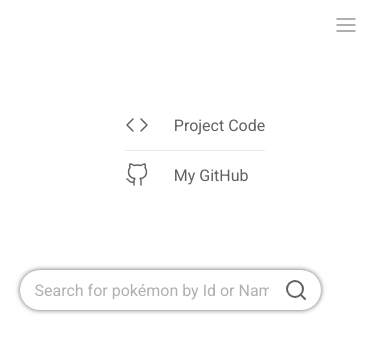
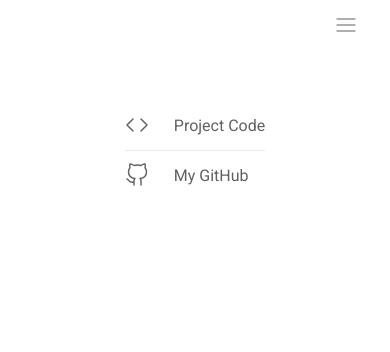
Before and after one commit to TravisTHII/pokesearch, a React (Create React App) app: page / in a window 390 px wide. Both pictures are taken after a click on the button 345 px from the left and 25 px from the top of the page. Shown: the top 352 px of the page. Built offline with nearby package versions, Linux system fonts and the light colour scheme.

Commit message:
updated home mobile styles

```diff
--- a/src/components/header/mobile/index.tsx
+++ b/src/components/header/mobile/index.tsx
@@ -2,13 +2,10 @@ import { useState } from 'react'
 import { createPortal } from 'react-dom'
 import { IconContext } from 'react-icons'
 import { FiMenu } from 'react-icons/fi'
-import { useHideBodyOverflow } from '../../../hooks'
 import { Menu } from './Menu'
 
 export const MobileMenu = () => {
   const [open, setOpen] = useState(false)
-
-  useHideBodyOverflow(open)
 
   return (
     <>
--- a/src/hooks/index.ts
+++ b/src/hooks/index.ts
@@ -1,3 +1,2 @@
 export { useOutsideClick } from './useOutSideClick'
 export { useSearchPokemon } from './useSearchPokemon'
-export { useHideBodyOverflow } from './useHideBodyOverflow'
--- a/src/hooks/useHideBodyOverflow/index.ts
+++ /dev/null
@@ -1,10 +0,0 @@
-import { useEffect } from 'react'
-
-export const useHideBodyOverflow = (open: boolean) =>
-  useEffect(() => {
-    if (open) {
-      document.body.classList.add('overflow_hidden')
-    }
-
-    return () => document.body.classList.remove('overflow_hidden')
-  }, [open])
--- a/src/style/index.css
+++ b/src/style/index.css
@@ -124,6 +124,7 @@ Header
   background-color: #ffffff;
   position: fixed;
   top: 50px;
+  z-index: 9;
 }
 #mobile_menu > .container {
   padding-top: 50px;
@@ -148,15 +149,15 @@ Home
 */
 
 #home {
-  height: 300px;
+  padding-top: 50px;
 }
 #home .home_container {
   flex-direction: column;
   justify-content: space-between;
-  height: 220px;
 }
 #home .home_container .logo {
   flex-direction: column;
+  margin-bottom: 30px;
 }
 .logo .pokemon_logo {
   max-width: 300px;
@@ -693,6 +694,15 @@ Responsiveness
   }
 }
 
+@media only screen and (max-width: 500px) {
+  #search {
+    flex-direction: column;
+  }
+  .search_main {
+    margin-bottom: 10px;
+  }
+}
+
 @media only screen and (max-width: 440px) {
   .error_details {
     width: 100%;
```
